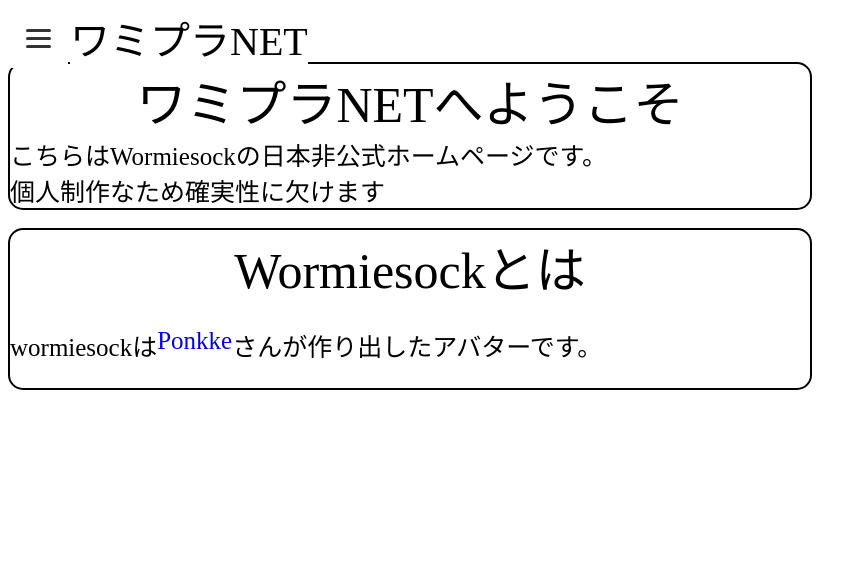
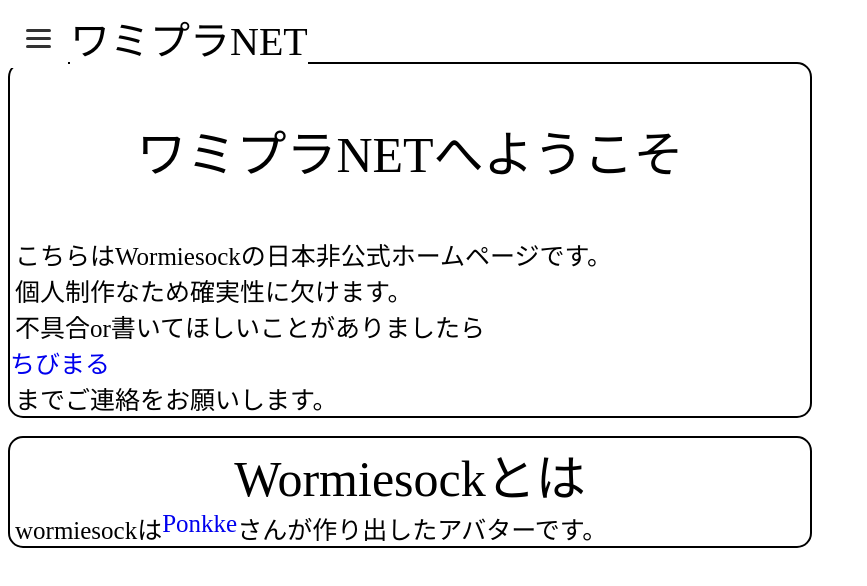
Before and after one commit to gurinyaru1413/WormiePlanet, a plain HTML site: page index.html in a window 1280 px wide. Shown: the whole page, without its empty margins (0-867 px from the left). Drawn offline with Linux system fonts and the light colour scheme.

Commit message:
Add files via upload

```diff
--- a/index.html
+++ b/index.html
@@ -37,15 +37,18 @@
           </ul>
         </nav>
 </div>
+</head>
 
 
-</head>
 <body>
 
     <br><br><br><dev class="yokosoBD">
-    <a class="yokoso">ワミプラNETへようこそ</a>
-    <a class="yokoso2">こちらはWormiesockの日本非公式ホームページです。</a>
-    <a class="yokoso2">個人制作なため確実性に欠けます</a>
+    <p class="yokoso">ワミプラNETへようこそ</p>
+    <p class="yokoso2">こちらはWormiesockの日本非公式ホームページです。</p>
+    <p class="yokoso2">個人制作なため確実性に欠けます。</p>
+    <p class="yokoso2">不具合or書いてほしいことがありましたら</p>
+    <a href="https://discord.com/users/866010692019814410" class="name1">ちびまる</a>
+    <p class="yokoso2">までご連絡をお願いします。</p>
     </dev>
 
     <br><dev class="yokosoBD1">
--- a/style.css
+++ b/style.css
@@ -61,11 +61,15 @@
 .yokoso2{
   font-size: 25px;
   display: flex;
+  margin: 0px;
+  margin-left: 5px;
 }
 
 .name1{
   text-decoration: none;
   display: flex;
+  margin: 0px;
+  font-size:25px;
 }
 
 
```
